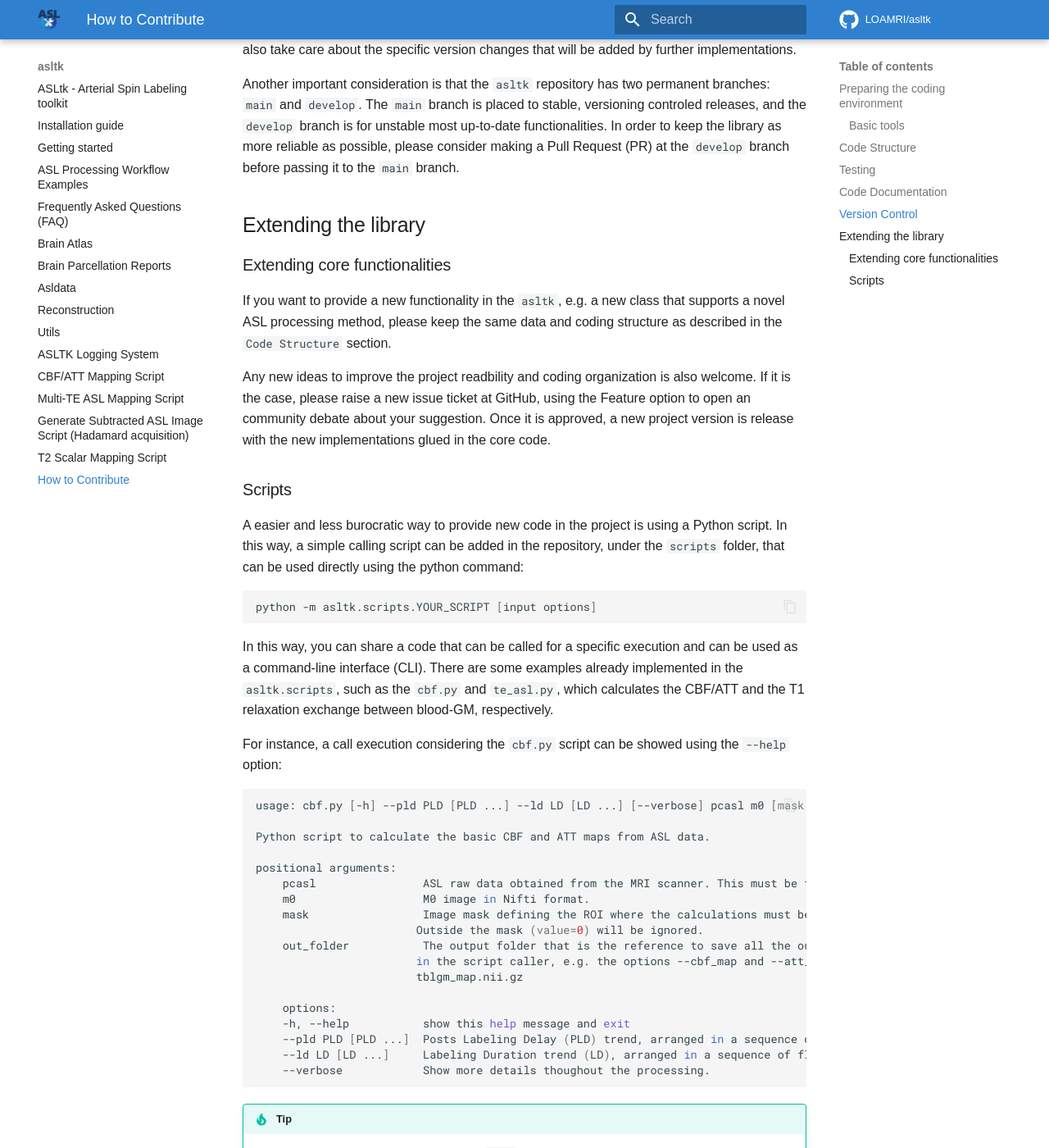
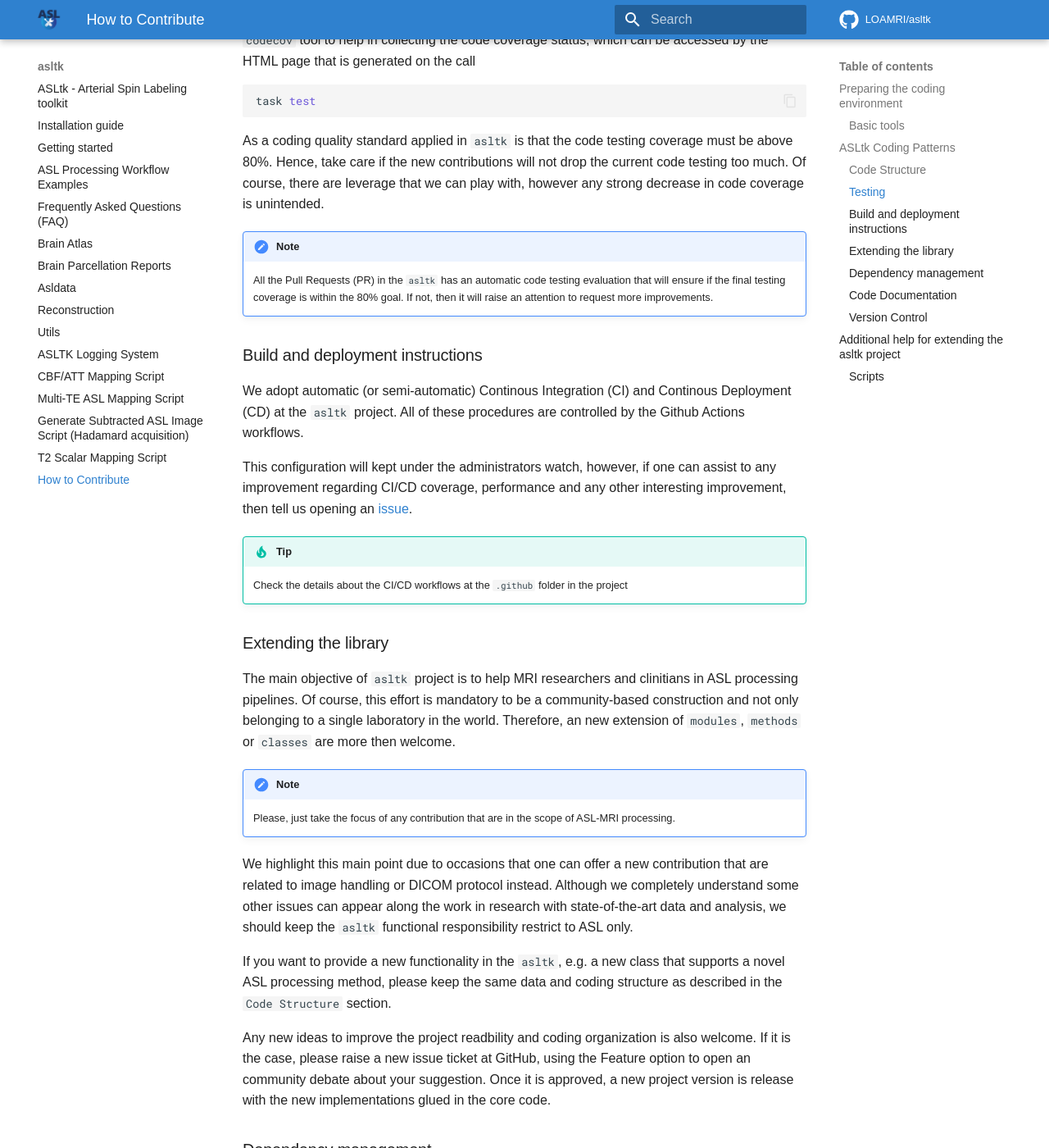
Before and after one commit to LOAMRI/asltk, an MkDocs documentation site: the page built from docs/contribute.md, in a window 1280 px wide and 1400 px high, scrolled down 4163 px. Shown: the whole window at 82% size. Built offline with MkDocs 1.6.1 and Material for MkDocs 9.7.7, drawn with Linux system fonts in a browser that asks for light colours; some web fonts are replaced; comment, search, counter and statistics services are not loaded; some of the changed text lies outside the part shown.

Commit message:
DOC: Update contribution guidelines for clarity and detail

````diff
--- a/docs/contribute.md
+++ b/docs/contribute.md
@@ -1,4 +1,10 @@
 # How to Contribute
+
+First of all, thank you for any contribution to the `asltk` project!
+
+The following details in this page is aimed to assist the general code formatting and explain the logic behind the `asltk` tool. Please, read with attention all the details below in advance to any coding contribution in the Github repository.
+
+We will cover the topics as presented in the [Homepage](index.md) page in details. However, please take a general overview for the project preparation at you local machine.
 
 ## Preparing the coding environment
 
@@ -23,7 +29,10 @@ cd asltk
 poetry shell && poetry install
 ```
 
-Then all the dependencies will be installed and the virtual environment will be created. After all being done successfully, the shortcuts for `test` and `doc` can be called:
+!!! note
+    Depending on the Poetry version the command `poetry shell` or other can vary. Please, first check if the Poetry installation and usage are already setup before following the repository adjustment.
+
+Then, after the successful Poetry repository installation being completed, all the dependencies will be installed and the virtual environment will be created. Hence, the aliases for `test` and `doc` can be called:
 
 ```bash
 task test
@@ -34,6 +43,10 @@ task doc
 ```
 
 More details about the entire project configuration is provided in the `pyproject.toml` file.
+
+!!! tip
+    The `asltk` presents some aliases setup in the `pyproject.toml` configuration to assist some common steps in the code develpment. Check theses commands to understand there usages. By the way, if you want to prepare some interesting and useful new alias to the project, feel free to contribute!
+
 
 ### Basic tools
 
@@ -50,9 +63,17 @@ We assume the following list of developing, testing and documentation tools:
 9. mkdocs-material
 10. pymdown-extensions
 
+and others...
+
 Further adjustments in the set of tools for the project can be modified in the future. However, the details about these modifications are directly reported in new releases, regarding the specific tool versioning (more details at Version Control section)
 
-## Code Structure
+## ASLtk Coding Patterns
+
+Now, as soon as you get all the `asltk` setup been made as described in the above sections, one can follow to the actual coding activity.
+
+Check carefully the following details:
+
+### Code Structure
 
 The general structure of the `asltk` library is given as the following:
 
@@ -107,12 +146,14 @@ The `MultiTE_ASLMapping` class provides the implementation of the multi time of
 !!! tip
     If the CBF and ATT maps are already present before the call for `MultiTE_ASLMapping` calculation, then the `set_cbf_map` and `set_att_map` methods are useful.
 
+!!! warning
+    The `asltk` project is applies a hibrid approach between Object-Oriented Programming (OOP) coding strategy and a direct Python function-based usage. Depending on the generalization that can be applied in the scope of the project, the OOP is prefered. Otherwise, if the method being applied can be very specific and localized, then a direct Python function is a better way to go. Decide it wisely!
 
 As a coding patterns, it is expected that new ASL processing techniques will be placed in the class organization given as above diagram. All new classes that can be added in the future, should be as follows:
 
-1. A new class implementation in the `reconstruction.py` module
+1. A new class implementation in the `reconstruction` module
 2. Provides a collection of `set` and `get` methods for required additional data that is not responsability to the `ASLData` structure
-3. Implements the `create_map()` method, giving the correct input parameters required in the specific ASL processing method.
+3. Implements the `create_map()` method (if it is the case for generated mapping information), giving the correct input parameters required in the specific ASL processing method.
 
 !!! question
     In case of any doubt, discuss with the community using a [issue card](https://github.com/LOAMRI/asltk/issues) in the repo.
@@ -121,7 +162,7 @@ As a coding patterns, it is expected that new ASL processing techniques will be
 
 [^2]: L Petitclerc et al. "Ultra-long-TE arterial spin labeling reveals rapid and brain-wide blood-to-CSF water transport in humans". Neuroimage (2022).  DOI: 10.1016/j.neuroimage.2021.118755
 
-## Testing
+### Testing
 
 Another coding pattern expected in new contributions in the `asltk` library is the uses of unit tests.
 
@@ -134,7 +175,43 @@ Each module or class implemented in the `asltk` library should have a series of
 task test
 ```
 
-## Code Documentation
+As a coding quality standard applied in `asltk` is that the code testing coverage must be above 80%. Hence, take care if the new contributions will not drop the current code testing too much. Of course, there are leverage that we can play with, however any strong decrease in code coverage is unintended.
+
+!!! note
+    All the Pull Requests (PR) in the `asltk` has an automatic code testing evaluation that will ensure if the final testing coverage is within the 80% goal. If not, then it will raise an attention to request more improvements.
+
+### Build and deployment instructions
+
+We adopt automatic (or semi-automatic) Continous Integration (CI) and Continous Deployment (CD) at the `asltk` project. All of these procedures are controlled by the Github Actions workflows.
+
+This configuration will kept under the administrators watch, however, if one can assist to any improvement regarding CI/CD coverage, performance and any other interesting improvement, then tell us opening an [issue](https://github.com/LOAMRI/asltk/issues).
+
+!!! tip
+    Check the details about the CI/CD workflows at the `.github` folder in the project
+
+### Extending the library
+
+The main objective of `asltk` project is to help MRI researchers and clinitians in ASL processing pipelines. Of course, this effort is mandatory to be a community-based construction and not only belonging to a single laboratory in the world. Therefore, an new extension of `modules`, `methods` or `classes` are more then welcome.
+
+!!! note
+    Please, just take the focus of any contribution that are in the scope of ASL-MRI processing.
+
+We highlight this main point due to occasions that one can offer a new contribution that are related to image handling or DICOM protocol instead. Although we completely understand some other issues can appear along the work in research with state-of-the-art data and analysis, we should keep the `asltk` functional responsibility restrict to ASL only.
+
+If you want to provide a new functionality in the `asltk`, e.g. a new class that supports a novel ASL processing method, please keep the same data and coding structure as described in the `Code Structure` section.
+
+Any new ideas to improve the project readbility and coding organization is also welcome. If it is the case, please raise a new issue ticket at GitHub, using the Feature option to open an community debate about your suggestion. Once it is approved, a new project version is release with the new implementations glued in the core code.
+
+### Dependency management
+
+All the dependencies manage in the `asltk` project must be in accordance with the Poetry handling, as exposed and manage in the `pyproject.toml` file.
+
+If one may want or need to include another library in the `asltk` dependency three, please make sure that this will not offer incompatibilities to others previous dependencies that already adjusted in the repository.
+
+!!! tip
+    No worry, if a new dependency will be added and has some incompatibility to the code, it is highly probable that the dependency installation and/or code unit test coverage will alert you.
+
+### Code Documentation
 
 The coding documentation pattern is the [Google Docstring](https://sphinxcontrib-napoleon.readthedocs.io/en/latest/example_google.html)
 
@@ -147,21 +224,17 @@ Please, provide as much details as possible in the methods, classes and modules
     The docstring also passes to a test analysis, then take care about adding `Examples` in the docstring, respecting the same usage pattern for input/output as the code provides
 
 
-
-## Version Control
+### Version Control
 
 The `asltk` project adopts the [Semantic Versioning 2.0.0 SemVer](https://semver.org/) versioning pattern. Please, also take care about the specific version changes that will be added by further implementations.
 
 Another important consideration is that the `asltk` repository has two permanent branches: `main` and `develop`. The `main` branch is placed to stable, versioning controled releases, and the `develop` branch is for unstable most up-to-date functionalities. In order to keep the library as more reliable as possible, please consider making a Pull Request (PR) at the `develop` branch before passing it to the `main` branch.
 
+!!! warning
+    The actual action to pass the contribution from `develop` to `main` branch is made only for the `asltk` repository administrators. In any case, any question can be raised if needed, just open an [Help me! issue type](https://github.com/LOAMRI/asltk/issues).
 
-## Extending the library
 
-### Extending core functionalities
-
-If you want to provide a new functionality in the `asltk`, e.g. a new class that supports a novel ASL processing method, please keep the same data and coding structure as described in the `Code Structure` section.
-
-Any new ideas to improve the project readbility and coding organization is also welcome. If it is the case, please raise a new issue ticket at GitHub, using the Feature option to open an community debate about your suggestion. Once it is approved, a new project version is release with the new implementations glued in the core code.
+## Additional help for extending the `asltk` project
 
 ### Scripts
 
@@ -176,24 +249,24 @@ In this way, you can share a code that can be called for a specific execution an
 For instance, a call execution considering the `cbf.py` script can be showed using the `--help` option:
 
 ```bash
-usage: cbf.py [-h] --pld PLD [PLD ...] --ld LD [LD ...] [--verbose] pcasl m0 [mask] [out_folder]
+usage: CBF/ATT Mapping [-h] [--pld PLD [PLD ...]] [--ld LD [LD ...]] [--verbose] [--file_fmt [FILE_FMT]] pcasl m0 [mask] [out_folder]
 
 Python script to calculate the basic CBF and ATT maps from ASL data.
 
-positional arguments:
-    pcasl                ASL raw data obtained from the MRI scanner. This must be the basic PLD ASL MRI acquisition protocol.
-    m0                   M0 image in Nifti format.
-    mask                 Image mask defining the ROI where the calculations must be done. Any pixel value different from zero will be assumed as the ROI area.
-                        Outside the mask (value=0) will be ignored.
-    out_folder           The output folder that is the reference to save all the output images in the script. The images selected to be saved are given as tags
-                        in the script caller, e.g. the options --cbf_map and --att_map. By default, the TblGM map is placed in the output folder with the name
-                        tblgm_map.nii.gz
+Required parameters:
+  pcasl                 ASL raw data obtained from the MRI scanner. This must be the basic PLD ASL MRI acquisition protocol.
+  m0                    M0 image reference used to calculate the ASL signal.
+  out_folder            The output folder that is the reference to save all the output images in the script. The images selected to be saved are given as tags in the script caller, e.g. the
+                        options --cbf_map and --att_map. By default, the TblGM map is placed in the output folder with the name tblgm_map.nii.gz
 
-    options:
-    -h, --help           show this help message and exit
-    --pld PLD [PLD ...]  Posts Labeling Delay (PLD) trend, arranged in a sequence of float numbers
-    --ld LD [LD ...]     Labeling Duration trend (LD), arranged in a sequence of float numbers.
-    --verbose            Show more details thoughout the processing.
+Optional parameters:
+  mask                  Image mask defining the ROI where the calculations must be done. Any pixel value different from zero will be assumed as the ROI area. Outside the mask (value=0) will be
+                        ignored. If not provided, the entire image space will be calculated.
+  --pld PLD [PLD ...]   Posts Labeling Delay (PLD) trend, arranged in a sequence of float numbers. If not passed, the default values will be used.
+  --ld LD [LD ...]      Labeling Duration trend (LD), arranged in a sequence of float numbers. If not passed, the default values will be used.
+  --verbose             Show more details thoughout the processing.
+  --file_fmt [FILE_FMT]
+                        The file format that will be used to save the output images. It is not allowed image compression (ex: .gz, .zip, etc). Default is nii, but it can be choosen: mha, nrrd.
 ```
 
 !!! tip
@@ -201,3 +274,6 @@ positional arguments:
 
 !!! info
     We adopted the general Python `Argparse` scripting module to create a standarized code. More details on how to use it can be found at the [official documentation](https://docs.python.org/3/library/argparse.html)
+
+!!! note
+    It is also helpful to set an script alias in the `pyproject.toml` as seen in section `[tool.poetry.scripts]`. There one can find the same calls for the script seen as above, however in a much simpler way.
````
Also changed, not shown: other parts of docs/contribute.md (+20 -2 lines).
